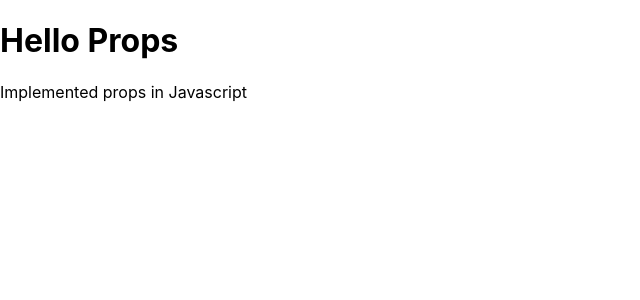
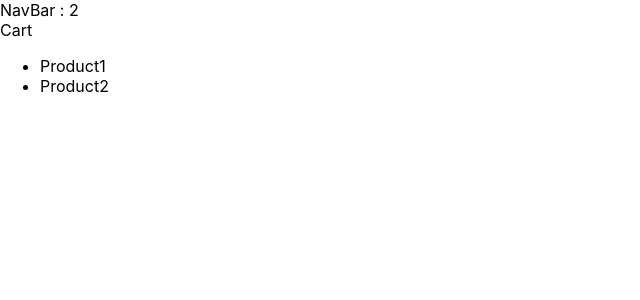
Before and after one commit to bhaumikk09/ReactJs_Learning, a React (Create React App) app in the folder myapp/: page / in a window 1280 px wide. Shown: the top 300 px of the page, without its empty margins (0-640 px from the left). Built offline with nearby package versions, Linux system fonts and the light colour scheme.

Commit message:
Components which sharing same states among them

```diff
--- a/myapp/src/App.js
+++ b/myapp/src/App.js
@@ -1,29 +1,18 @@
-// import { useState } from "react";
-import Title from "./components/Title";
+import { useState } from "react";
+import NavBar from "./components/NavBar";
+import Cart from "./components/Cart";
+// import Title from "./components/Title";
 
 export default function App() {
 
+const [cartItems,setCartItems] = useState(['Product1','Product2']);
 
-  // const [item, setItem] = useState(["matchbox", "knife"]);
-
-  // const handleClick = () => {
-  //   setItem([...item, "biscuit"]);
-
-  //   setItem(item.map((item) => (item === "knife" ? "cutter" : item)));
-  // };
   return (
         <div>
-          <Title title="Hello Props" description="Implemented props in Javascript"></Title>
+          <NavBar cartItemsCount={cartItems.length}/>
+          <Cart cartItems={cartItems}/>
         </div>
-    // <>
-    //   <ul>
-    //     {item.map((item, index) => (
-    //       // Map over the array and return a JSX element for each item
-    //       <li key={index}>{item}</li>
-    //     ))}
-    //   </ul>
-    //   <button onClick={handleClick}>Click here</button>
-    //</>
+
    );
 
 }
--- /dev/null
+++ b/myapp/src/components/Cart.jsx
@@ -0,0 +1,18 @@
+import React from 'react'
+import PropTypes from 'prop-types'
+
+const Cart = ({cartItems}) => {
+  return (
+    <>
+    <div>Cart</div>
+    <ul>
+    {cartItems.map(item => <li key={item}>{item}</li>)}
+    </ul>
+    </>
+  )
+}
+Cart.propTypes={
+    cartItems: PropTypes.string,
+};
+
+export default Cart
--- /dev/null
+++ b/myapp/src/components/NavBar.jsx
@@ -0,0 +1,13 @@
+import React from 'react'
+import PropTypes from 'prop-types';
+
+const NavBar = ({cartItemsCount}) => {
+  return (
+    <div>NavBar : {cartItemsCount}</div>
+  )
+}
+NavBar.propTypes={
+    cartItemsCount: PropTypes.number.isRequired,
+};
+
+export default NavBar
```
